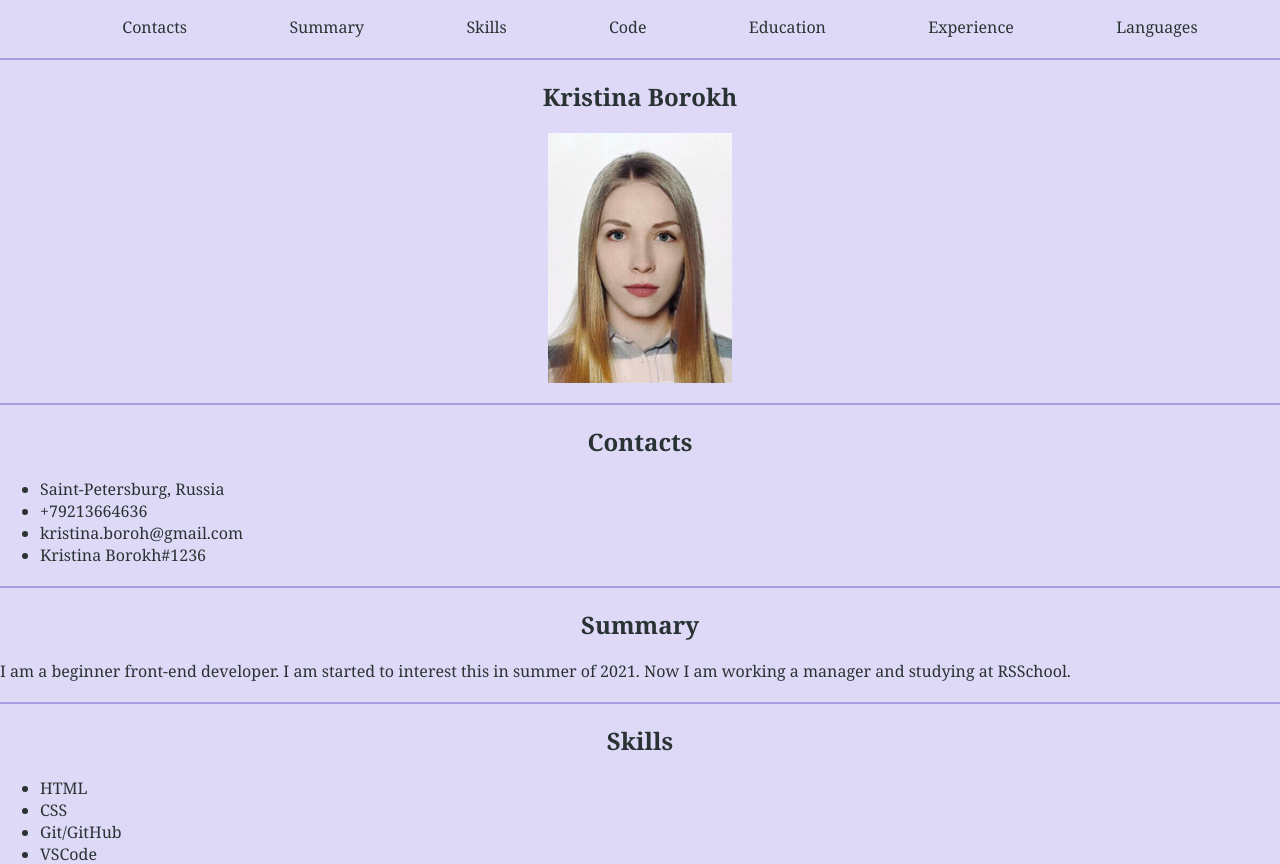
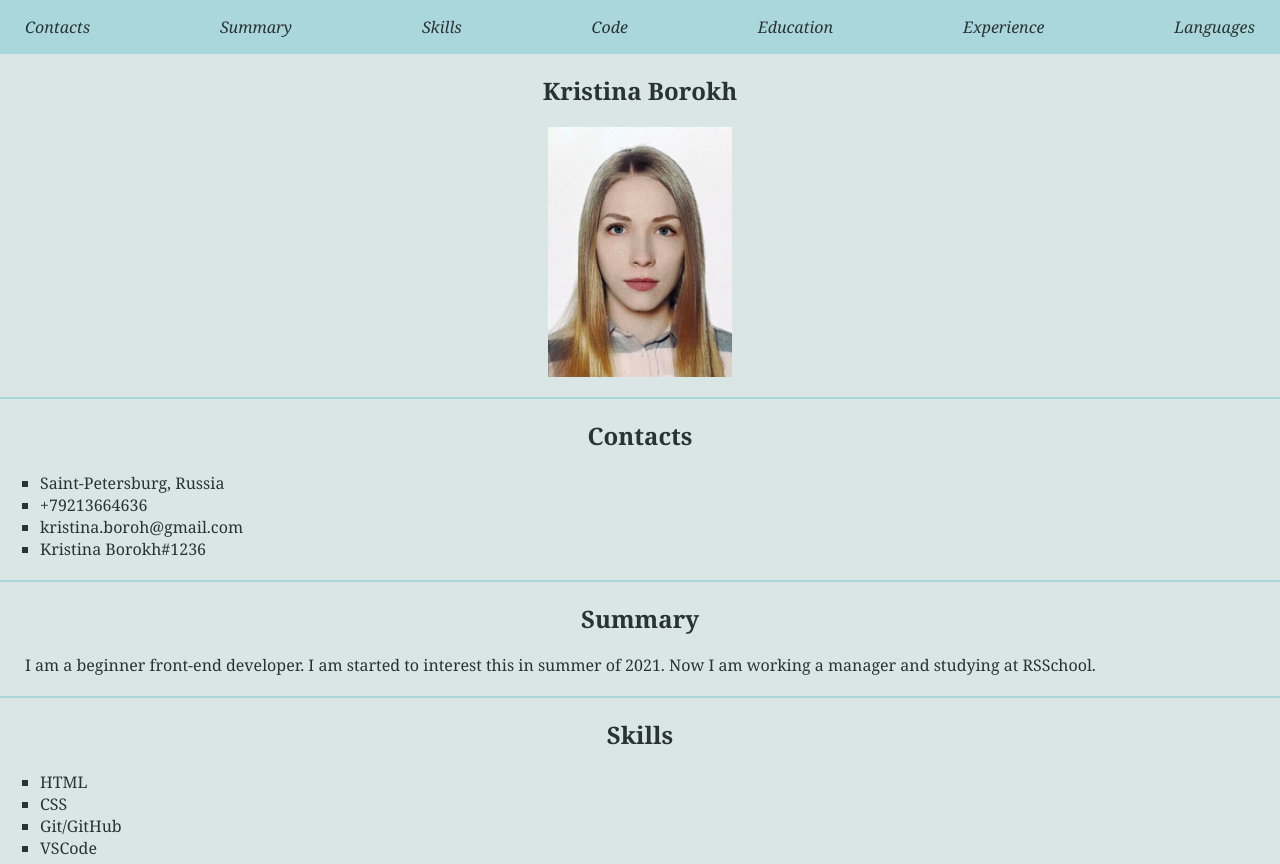
Before and after one commit to KristiBo/rsschool-cv, a plain HTML site: page index.html in a window 1280 px wide. Shown: the top 864 px of the page. Drawn offline with Linux system fonts and the light colour scheme.

Commit message:
fix: change footer, header

```diff
--- a/index.html
+++ b/index.html
@@ -32,7 +32,7 @@
             </section>
             <section class="section" id="contacts">
                 <h2 class="section-title">Contacts</h2>
-                <ul class="icon">
+                <ul>
                     <li>Saint-Petersburg, Russia</li>
                     <li>+79213664636</li>
                     <li>kristina.boroh@gmail.com</li>
@@ -89,13 +89,19 @@
     </main>
     <footer class="footer">
         <div class="container">
+            <ul class="footer-list">
+                <li>
                     <a href="https://github.com/KristiBo" target="_blank">
                     <img src="assets/svg/github.svg" alt="GitHub" height="40">
                     </a>
-            <p>2022</p>
+                </li>
+                <li>2022</li>
+                <li>
                     <a href="https://rs.school/js/" target="_blank">
                     <img src="assets/svg/rs_school_js.svg" alt="RSSchool" height="30">
                     </a>
+                </li>
+            </ul>
         </div>
     </footer>
 </body>
--- a/style.css
+++ b/style.css
@@ -5,24 +5,39 @@ html {
     scroll-behavior: smooth;
 }
 body {
+    display: flex;
+    flex-direction: column;
+    justify-content: space-between;
+    min-height: 100vh;
     padding: 0;
     margin: 0;
     font-family: Georgia, serif;
     color: #2a3333;
-    background-color: #ded9f7;
+    background-color: #dae5e6;
 }
 .container {
     max-width: 1440px;
     margin: 0 auto;
 }
+ul {
+    list-style-type: square;
+}
+p {
+    padding-left: 25px;
+}
+.header {
+    font-style: italic;
+    background-color: #aad7db;
+}
 .nav-list {
     display: flex;
-    justify-content: space-evenly;
+    justify-content: space-between;
     align-items: center;
+    padding: 0;
     list-style: none;
 }
 .nav-link {
-    padding: 0 20px;
+    padding: 0 25px;
     line-height: 20px;
     text-decoration: none;
     color: #2a3333;
@@ -41,19 +56,22 @@ body {
     display: block;
     margin: auto;
 }
-section {
+#contacts, #summary, #skills, #code, #education, #experience {
     margin-top: 20px;
-    border-top: 2px solid #aa9de2;
+    border-top: 2px solid #aad7db;
     height: 100%;
 }
 .section-title {
     text-align: center;
 }
 .footer {
+    padding: 0 25px;
+    background-color: #aad7db;
+}
+.footer-list {
     display: flex;
-    flex-direction: row;
     justify-content: space-between;
     align-items: center;
-    padding: 0 20px;
-    background-color: #aa9de2;
+    padding: 0;
+    list-style: none;
 }
```
Lines whose indentation alone changed are shown as unchanged.
